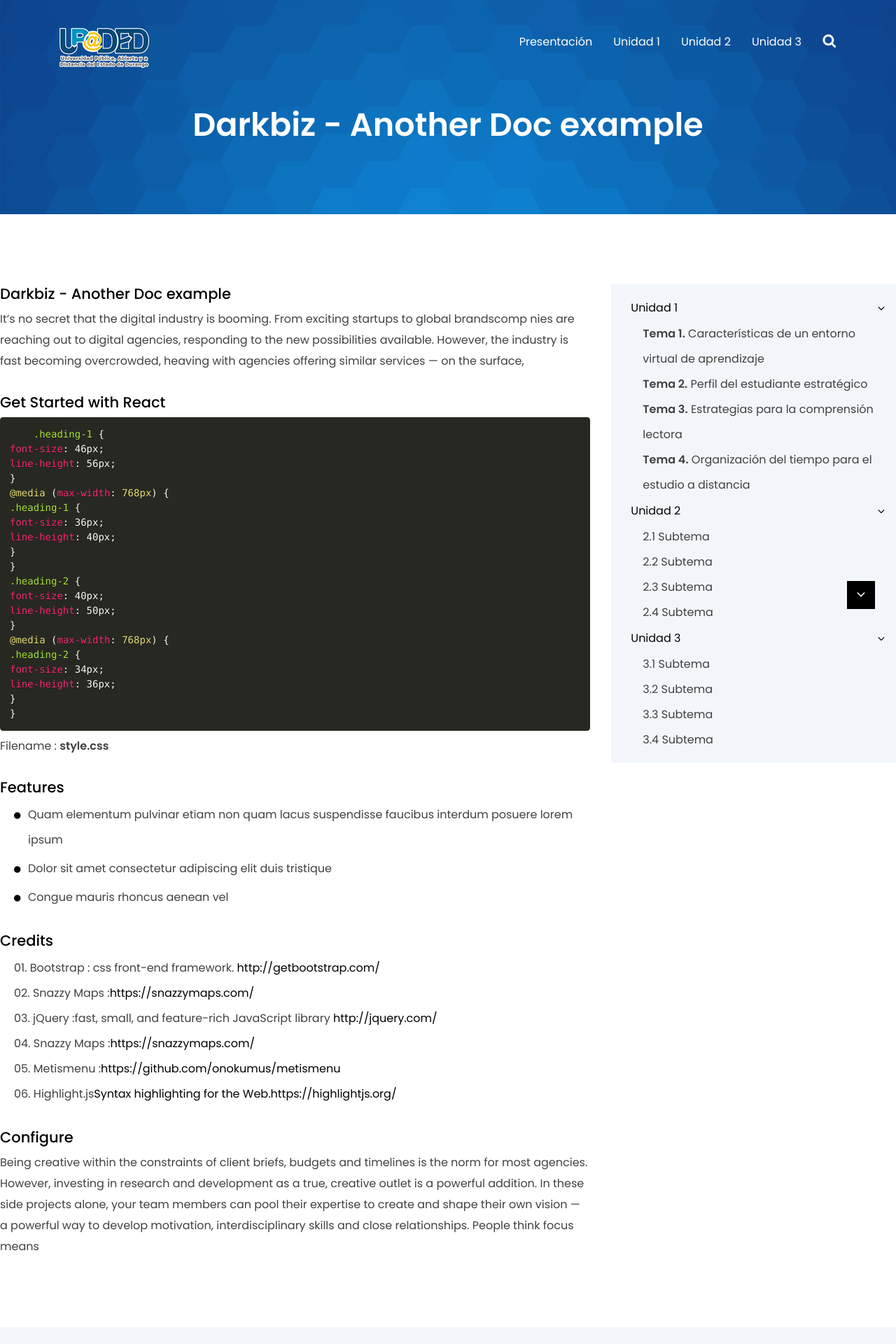
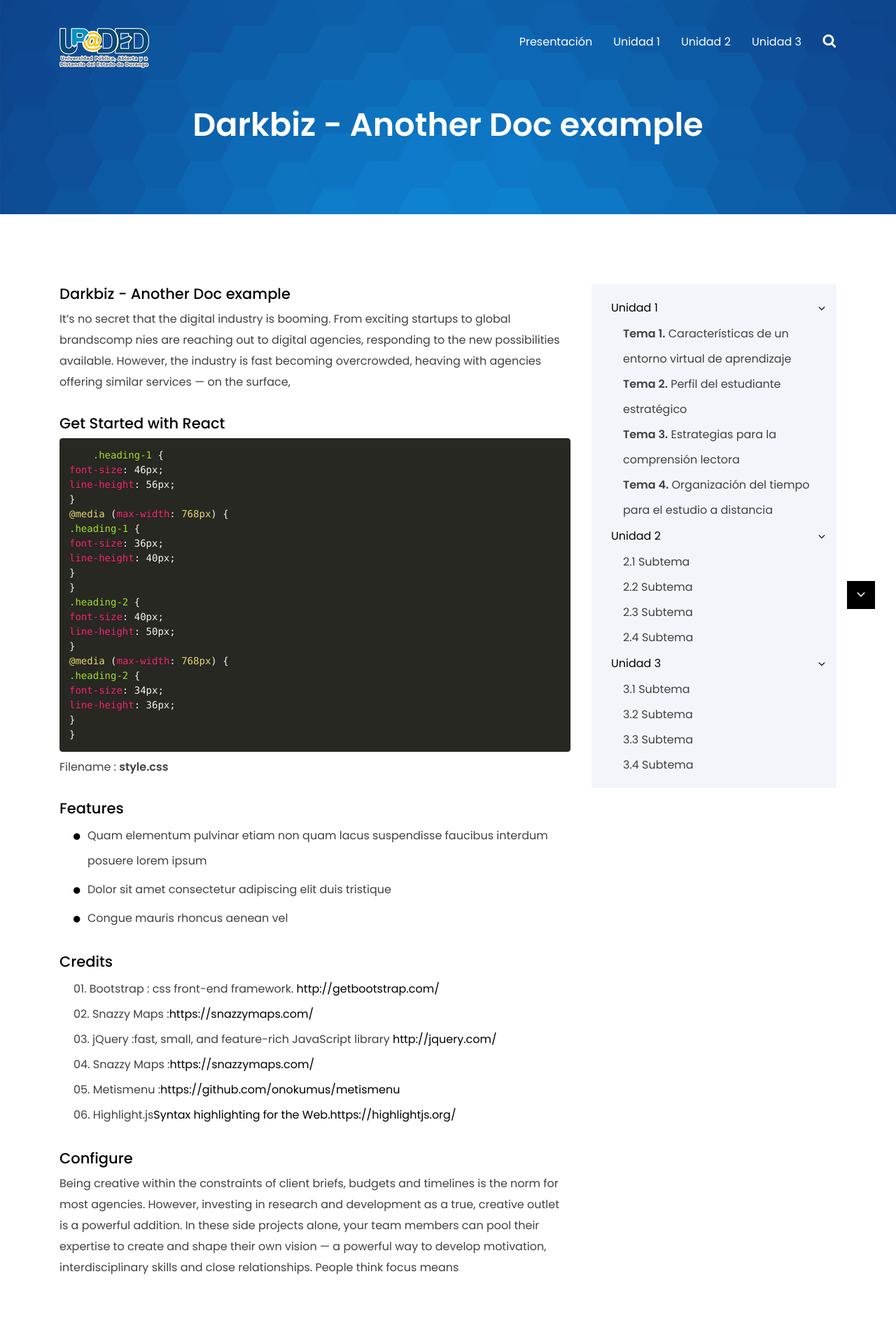
Before and after one commit to trazzos/upaded, a Jekyll site: the page built from _docs/what-is-reactjs.md, in a window 1280 px wide. Shown: the top 1920 px of the page at 70% size. Built offline with Jekyll 4.4.1, drawn with Linux system fonts in a browser that asks for light colours.

Commit message:
container
regresar container

```diff
--- a/_layouts/doc_right.html
+++ b/_layouts/doc_right.html
@@ -7,7 +7,7 @@ layout: default
     <!-- Start Layout  Area -->
     <section class="layout-area bg-color1">
         <div class="layout-wrapper section-spacing bminus-30">
-            <div class="">
+            <div class="container">
                 <div class="row">
                     <div class="col-md-6 col-lg-8">
                         <h4 class="heading-4">{{page.title}}</h4>
```
